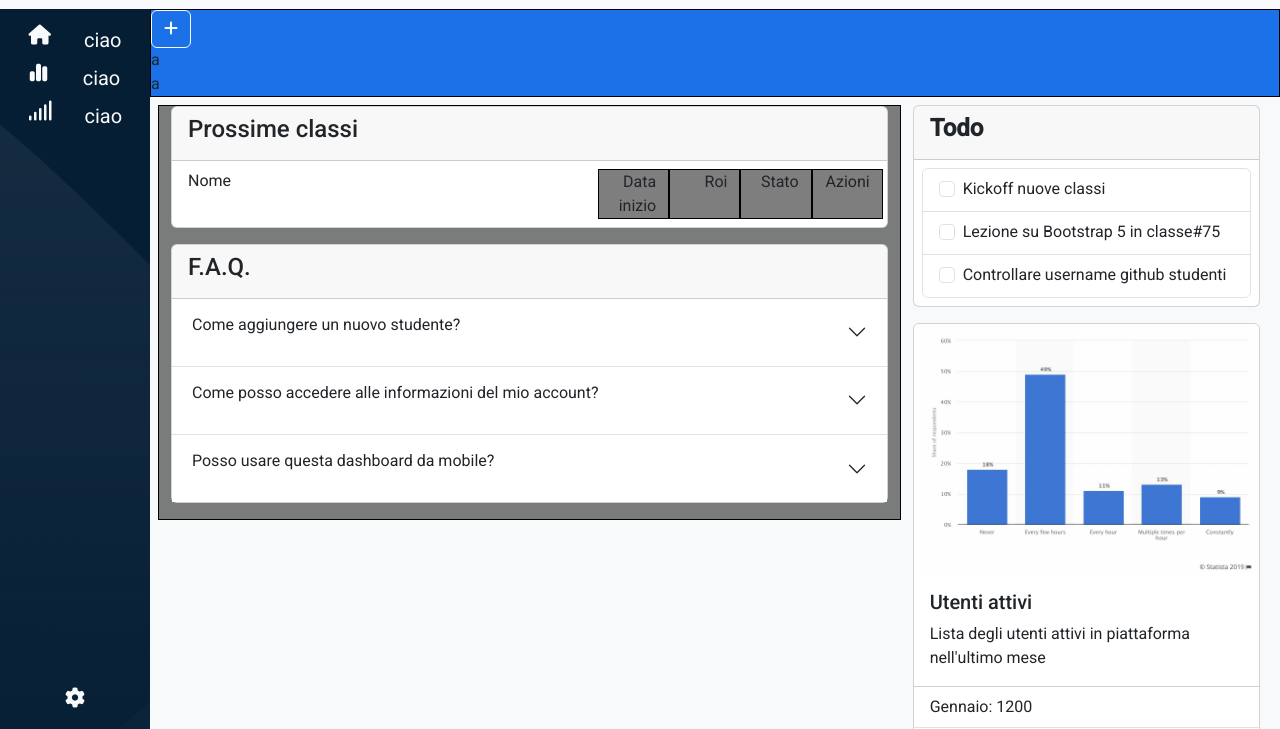
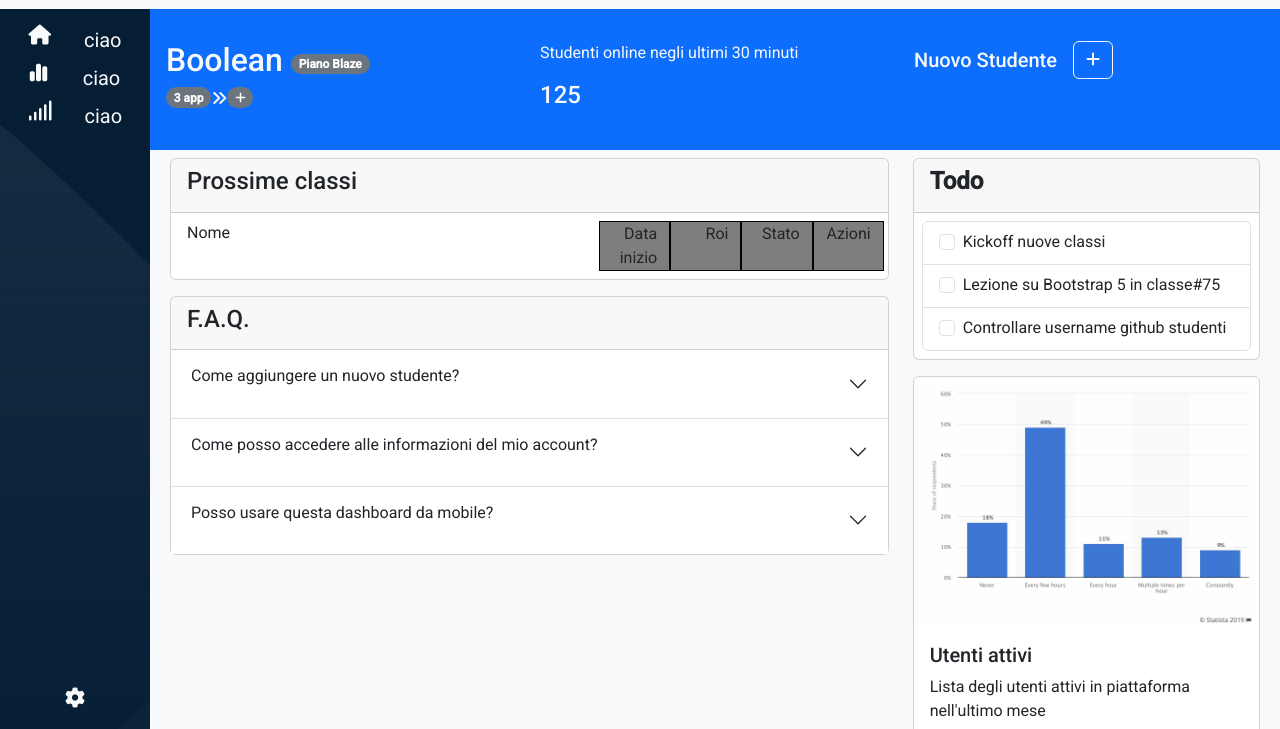
Before and after one commit to Pirisinu/html-css-bootstrap-dashboard, a plain HTML site: page index.html in a window 1280 px wide. Shown: the part 71-800 px from the top of the page. Drawn offline with nearby package versions, Linux system fonts and the light colour scheme.

Commit message:
[ADD]MAIN TOP_BAR

```diff
--- a/css/style.css
+++ b/css/style.css
@@ -15,6 +15,9 @@ body{
 }
 a{
   text-decoration: none;
+}
+.bg_badge{
+  background-color: rgba(0, 0, 0, 0.76);
 }
 .grey{
   color: var(--grey);
@@ -74,9 +77,6 @@ aside{
 /****************************************************************
   MAIN
 ****************************************************************/
-.top_bar{
-  background-color: var(--blue);
-}
 .box-main{
   height: calc(100vh - 80px);
   padding-top: 80px;
@@ -88,7 +88,6 @@ main{
   aside{
     width: 150px;
   }
-
   main{
     width: calc(100vw - 150px);
   }
--- a/index.html
+++ b/index.html
@@ -29,7 +29,7 @@
         </div>
         <div class="col-9">
           <form role="search">
-            <input class="form-control me-2" type="search" placeholder="Search" aria-label="Search">
+            <input class="form-control shadow-none me-2" type="search" placeholder="Search" aria-label="Search">
           </form>
         </div>
         <div class="col-1 col-lg-2 ">
@@ -74,11 +74,15 @@
     </aside>
 <!-- CONTENT -->
     <main class="overflow-auto bg-body-tertiary">
-      <div class="top_bar debug">
+      <div class="row flex-column flex-md-row bg-primary p-3 text-light">
 
-        <div class="my_offcanvas">
+        <div class="col my-3  order-md-last">
+          <div class="my_offcanvas d-flex align-items-center">
+
+            <h5 class="text-capitalize me-3 mb-0">Nuovo Studente</h5>
+
             <button class="btn btn-outline-light" type="button" data-bs-toggle="offcanvas" data-bs-target="#offcanvasScrolling" aria-controls="offcanvasScrolling"><i class="fa-solid fa-plus"></i></button>
-          <div class="offcanvas w-100 offcanvas-end" data-bs-scroll="true" data-bs-backdrop="false" tabindex="-1" id="offcanvasScrolling" aria-labelledby="offcanvasScrollingLabel">
+            <div class="offcanvas  offcanvas-end" data-bs-scroll="true" data-bs-backdrop="false" tabindex="-1" id="offcanvasScrolling" aria-labelledby="offcanvasScrollingLabel">
               <div class="offcanvas-header">
                 <h5 class="offcanvas-title" id="offcanvasScrollingLabel">Offcanvas with body scrolling</h5>
                 <button type="button" class="btn-close" data-bs-dismiss="offcanvas" aria-label="Close"></button>
@@ -88,12 +92,33 @@
               </div>
             </div>
           </div>
+        </div>
 
-        <div>a</div>
-        <div>a</div>
+        <div class="col my-3">
+          <div class="d-flex align-items-center ">
+            <h2 class=" me-2 ">Boolean</h2>
+            <a class="badge rounded-pill text-bg-secondary h-50">Piano Blaze</a>
+          </div>
+          <div class="d-flex align-items-center">
+            <a class="badge rounded-pill text-bg-secondary h-50">3 app</a>
+            <i class="fa-solid fa-angles-right"></i>
+            <a class="badge rounded-pill text-bg-secondary h-50">
+              <i class="fa-solid fa-plus"></i>
+            </a>
+          </div>
+        </div>
+
+        <div class="col my-3">
+          <div class="" >
+            <p class="">Studenti online negli ultimi 30 minuti</p>
+            <p class="h4">125
+            </p>
+          </div>
+        </div>
+
       </div>
       <div class="row row-cols-1 row-cols-lg-2 m-2">
-        <div class="col-lg-8 h-100 debug">
+        <div class="col-lg-8 h-100">
           <!-- PROSSIME CLASSI -->
           <div class="card mb-3">
             <div class="card-header">
```
Lines whose indentation alone changed are shown as unchanged.
